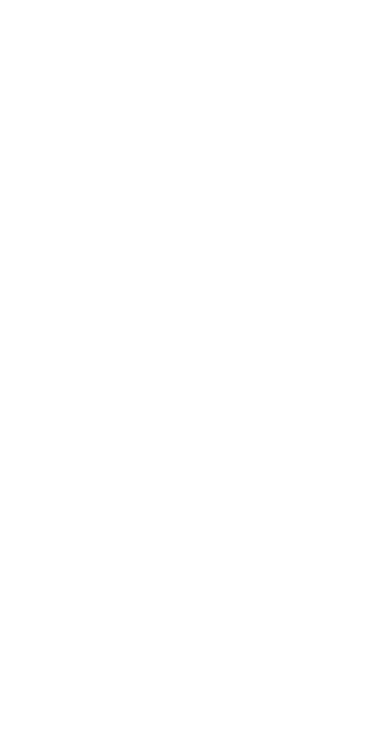
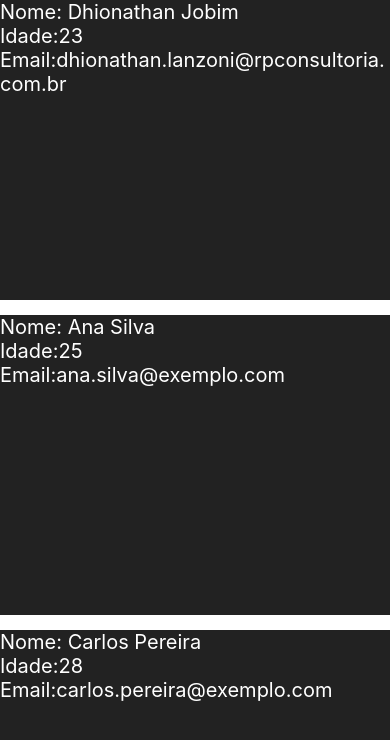
Before and after one commit to dhionathan01/React_Native_Curse_MTF, a React Native app: screen / in a window 390 px wide. Shown: the top 740 px of the page. Built offline with nearby package versions, Linux system fonts and the light colour scheme.

Commit message:
feat: :sparkles: Implementando FlatList

```diff
--- a/App.js
+++ b/App.js
@@ -1,11 +1,48 @@
 import React, {Component} from 'react';
-import { View, Text, StyleSheet } from 'react-native';
+import { View, Text, StyleSheet, FlatList } from 'react-native';
 
 class App extends Component{
+  constructor(props) {
+    super(props)
+    this.state = {
+      feed: [
+        {id: 1, nome: 'Dhionathan Jobim', idade: 23, email: 'dhionathan.lanzoni@rpconsultoria.com.br'},
+        {id: 2, nome: 'Ana Silva', idade: 25, email: 'ana.silva@exemplo.com'},
+        {id: 3, nome: 'Carlos Pereira', idade: 28, email: 'carlos.pereira@exemplo.com'},
+        {id: 4, nome: 'Beatriz Souza', idade: 22, email: 'beatriz.souza@exemplo.com'},
+        {id: 5, nome: 'João Oliveira', idade: 30, email: 'joao.oliveira@exemplo.com'},
+        {id: 6, nome: 'Mariana Costa', idade: 27, email: 'mariana.costa@exemplo.com'},
+        {id: 7, nome: 'Lucas Santos', idade: 26, email: 'lucas.santos@exemplo.com'},
+        {id: 8, nome: 'Gabriel Lima', idade: 24, email: 'gabriel.lima@exemplo.com'},
+        {id: 9, nome: 'Juliana Almeida', idade: 29, email: 'juliana.almeida@exemplo.com'},
+        {id: 10, nome: 'Felipe Rodrigues', idade: 31, email: 'felipe.rodrigues@exemplo.com'},
+        {id: 11, nome: 'Paula Ferreira', idade: 23, email: 'paula.ferreira@exemplo.com'},
+        {id: 12, nome: 'Ricardo Sousa', idade: 32, email: 'ricardo.sousa@exemplo.com'},
+        {id: 13, nome: 'Patrícia Gomes', idade: 28, email: 'patricia.gomes@exemplo.com'},
+        {id: 14, nome: 'Bruno Dias', idade: 27, email: 'bruno.dias@exemplo.com'},
+        {id: 15, nome: 'Aline Rocha', idade: 25, email: 'aline.rocha@exemplo.com'},
+        {id: 16, nome: 'Eduardo Martins', idade: 29, email: 'eduardo.martins@exemplo.com'},
+        {id: 17, nome: 'Fernanda Lima', idade: 30, email: 'fernanda.lima@exemplo.com'},
+        {id: 18, nome: 'Vinícius Nunes', idade: 24, email: 'vinicius.nunes@exemplo.com'},
+        {id: 19, nome: 'Camila Ribeiro', idade: 26, email: 'camila.ribeiro@exemplo.com'},
+        {id: 20, nome: 'Thiago Moreira', idade: 28, email: 'thiago.moreira@exemplo.com'},
+        {id: 21, nome: 'Larissa Carvalho', idade: 25, email: 'larissa.carvalho@exemplo.com'},
+        {id: 22, nome: 'Pedro Albuquerque', idade: 29, email: 'pedro.albuquerque@exemplo.com'},
+        {id: 23, nome: 'Rafael Barros', idade: 31, email: 'rafael.barros@exemplo.com'},
+        {id: 24, nome: 'Sofia Teixeira', idade: 23, email: 'sofia.teixeira@exemplo.com'},
+        {id: 25, nome: 'Mateus Neves', idade: 27, email: 'mateus.neves@exemplo.com'},
+        {id: 26, nome: 'Isabela Mendes', idade: 30, email: 'isabela.mendes@exemplo.com'}
+      ]
+    }
+  }
   render() {
     return (
       <View style={styles.container}>
-
+        <FlatList
+          data={this.state.feed}
+          keyExtractor={(item) => item.id}
+          renderItem={({item}) => <Pessoa data={item}></Pessoa>}
+        ></FlatList>
       </View>
     );
   }
@@ -14,5 +51,26 @@
   container: {
     flex:1,
   },
+  areaPessoa: {
+    backgroundColor: '#222',
+    height: 300,
+    marginBottom: 15
+  },
+  textoPessoa: {
+    color: '#fff',
+    fontSize: 20,
+  }
 });
 export default App;
+
+class Pessoa extends Component {
+  render() {
+    return (
+      <View horizontal={true} style={styles.areaPessoa}>
+        <Text style={styles.textoPessoa}>Nome: {this.props.data.nome}</Text>
+        <Text style={styles.textoPessoa}>Idade:{this.props.data.idade}</Text>
+        <Text style={styles.textoPessoa}>Email:{this.props.data.email}</Text>
+      </View>
+    )
+  }
+}
```
Also changed, not shown: previews_comit/flatList.gif (added), previews_comit/readme.md.
